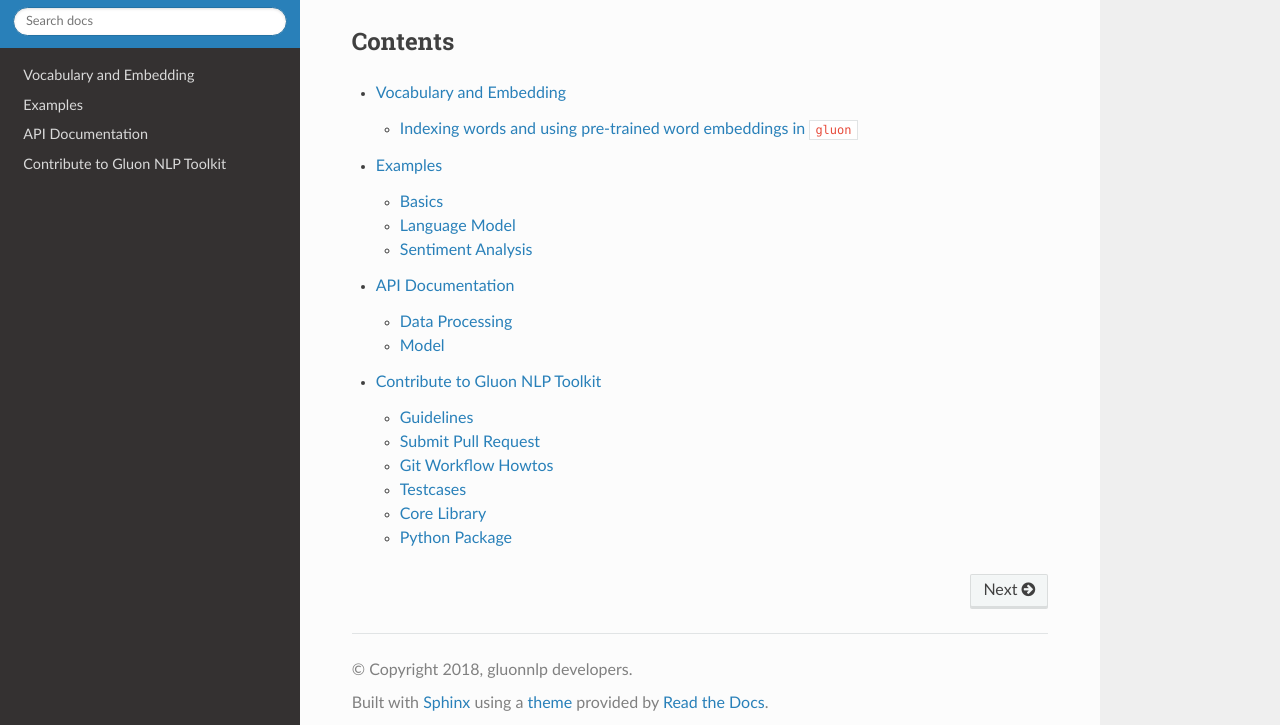
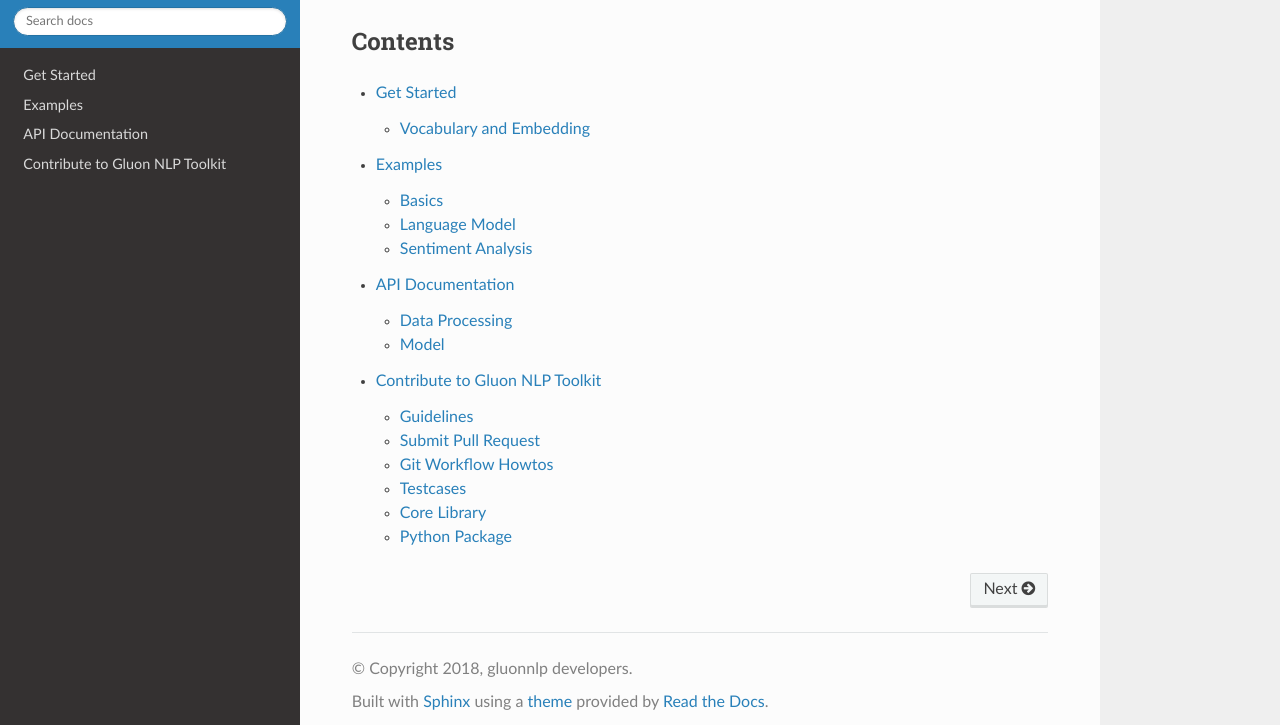
Before and after one commit to dmlc/gluon-nlp, a Sphinx documentation site: the page built from docs/index.rst, in a window 1280 px wide and 900 px high, scrolled down 1412 px, cut to the strip 175-900 px from the top of the window. Built offline with Sphinx 7.4.7 and the Read the Docs theme 2.0.0, drawn with Linux system fonts in a browser that asks for light colours; pages that are not in the unit, such as notebooks, are missing from menus.

Commit message:
update doc structure

```diff
--- /dev/null
+++ b/docs/get_started/index.rst
@@ -0,0 +1,9 @@
+Get Started
+-----------
+
+Here are some quick examples to help get started.
+
+.. toctree::
+   :maxdepth: 2
+
+   vocab_emb
--- a/docs/index.rst
+++ b/docs/index.rst
@@ -72,7 +72,7 @@
 .. toctree::
    :maxdepth: 2
 
-   get_started/vocab_emb
+   get_started/index
    examples/index
    api/index
    scripts/index
```
